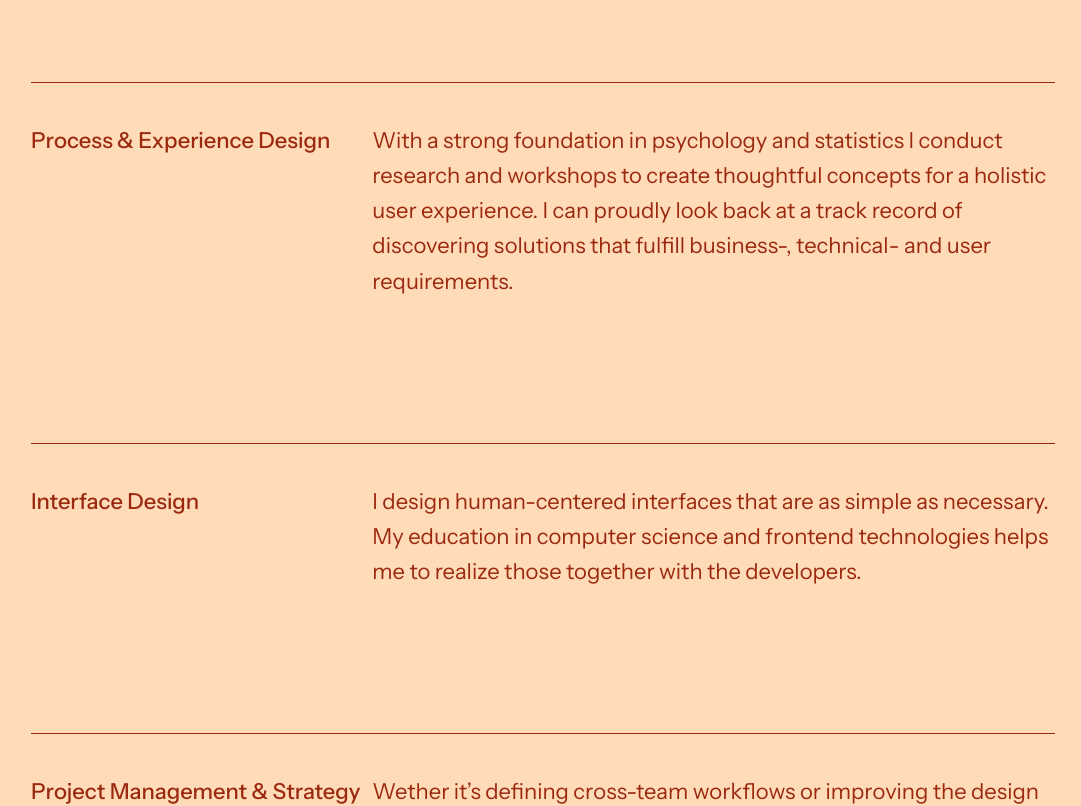
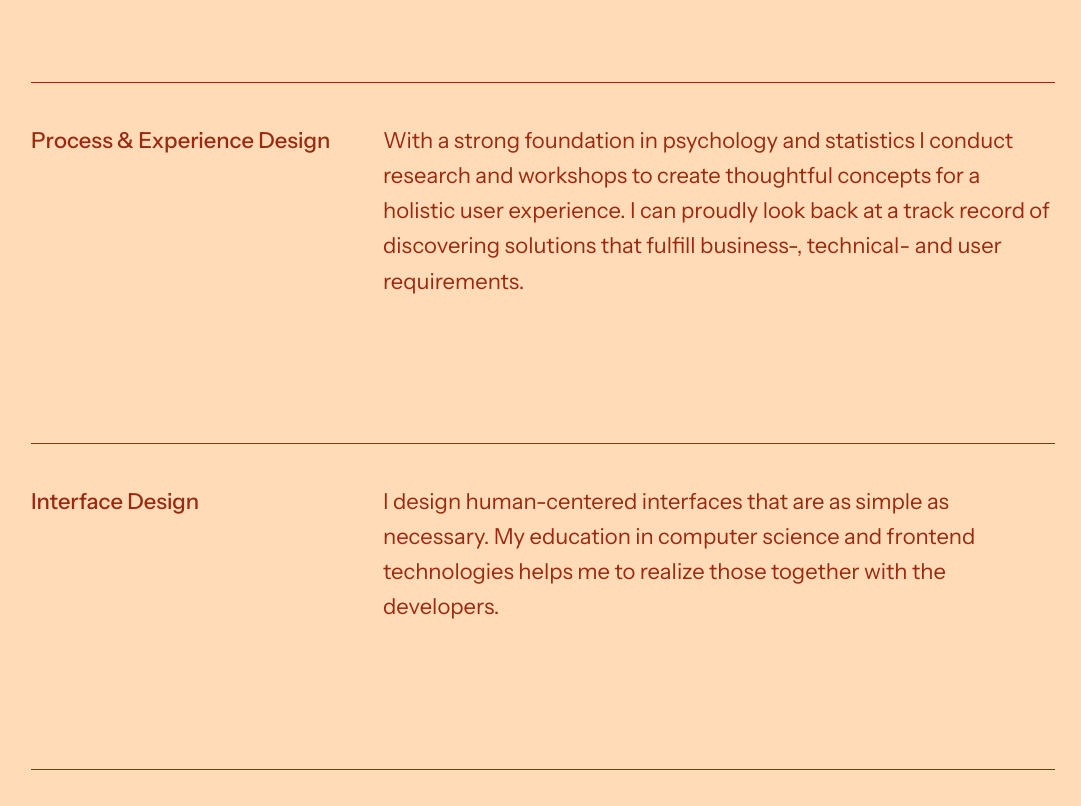
Before and after one commit to dbueker/portfolio-danielbueker, a Nuxt app: page /about in a window 1280 px wide. Shown: the part 1820-2626 px from the top of the page, without its empty margins (97-1178 px from the left). Built offline with nearby package versions, Linux system fonts and the light colour scheme.

Commit message:
about spacing

```diff
--- a/components/AboutItem.vue
+++ b/components/AboutItem.vue
@@ -11,7 +11,7 @@ const colorVariants = {
 <template>
     <div :class="['space-y-10 pb-10 md:pb-20', colorVariants[color]]">
         <Divider :color="color" />
-        <div class="grid grid-cols-1 md:grid-cols-3 gap-y-2">
+        <div class="grid grid-cols-1 md:grid-cols-3 gap-x-8">
             <p class="text-body-semibold">{{ headline }}</p>
             <p class="text-body col-span-2">{{ text }}</p>
         </div>
```
